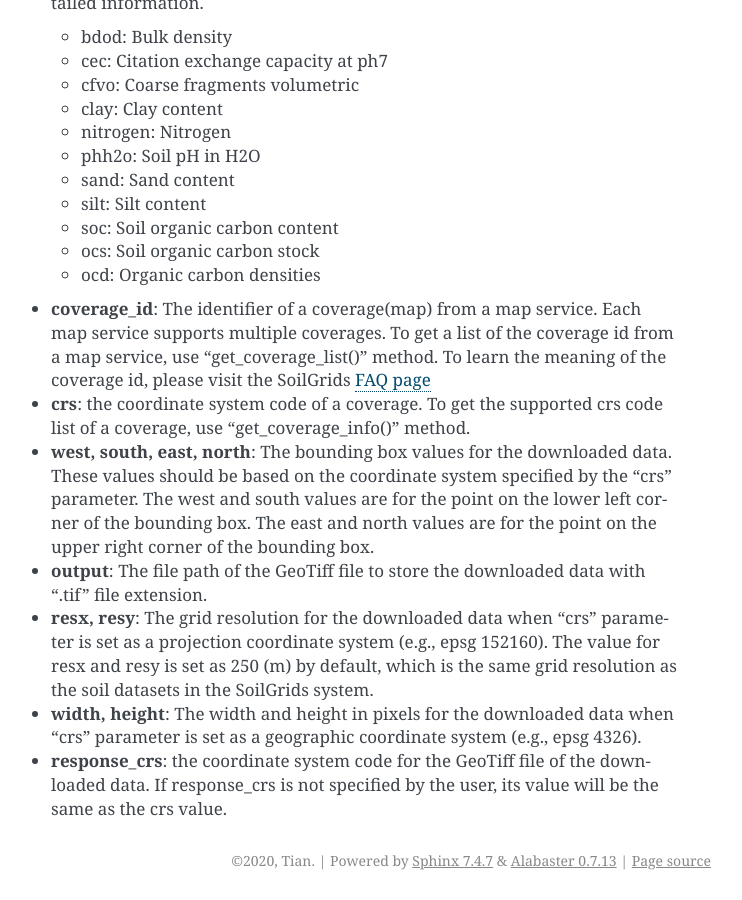
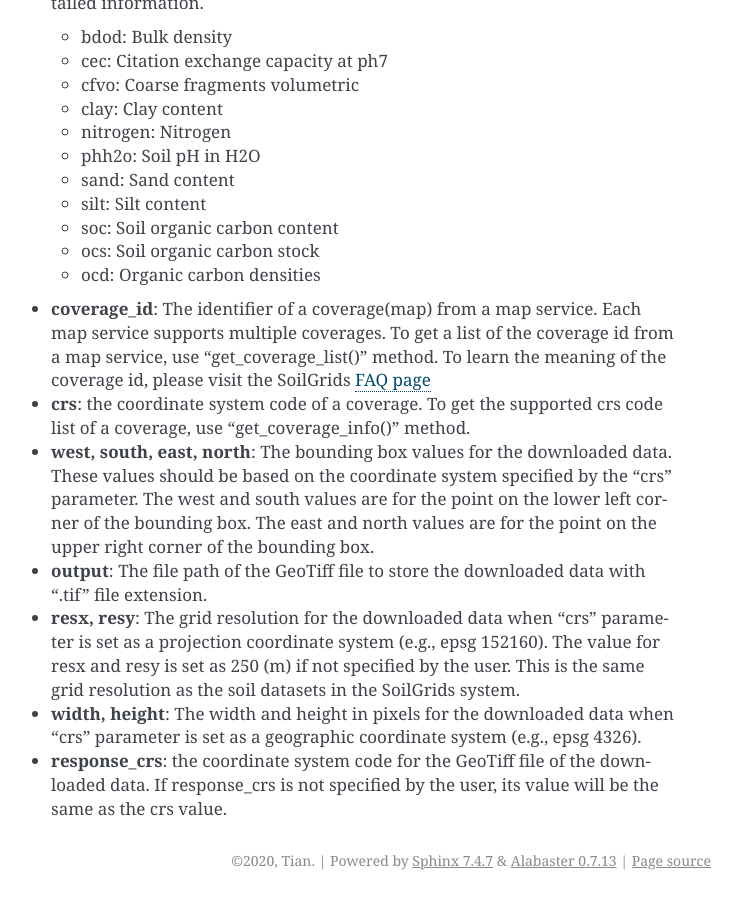
Before and after one commit to gantian127/soilgrids, a Sphinx documentation site: the page built from docs/source/index.rst, in a window 1280 px wide and 900 px high, scrolled down 3080 px. Shown: the whole window, without its empty margins (399-1141 px from the left). Built offline with Sphinx 7.4.7, drawn with Linux system fonts in a browser that asks for light colours.

Commit message:
update index

```diff
--- a/docs/source/index.rst
+++ b/docs/source/index.rst
@@ -159,8 +159,8 @@ Parameter settings
 * **output**: The file path of the GeoTiff file to store the downloaded data with ".tif" file extension.
 
 * **resx, resy**: The grid resolution for the downloaded data when "crs" parameter is set as a projection coordinate system
-  (e.g., epsg 152160). The value for resx and resy is set as 250 (m) by default, which is the same grid resolution
-  as the soil datasets in the SoilGrids system.
+  (e.g., epsg 152160). The value for resx and resy is set as 250 (m) if not specified by the user.
+  This is the same grid resolution as the soil datasets in the SoilGrids system.
 
 * **width, height**: The width and height in pixels for the downloaded data when "crs" parameter is set as a geographic
   coordinate system (e.g., epsg 4326).
```
